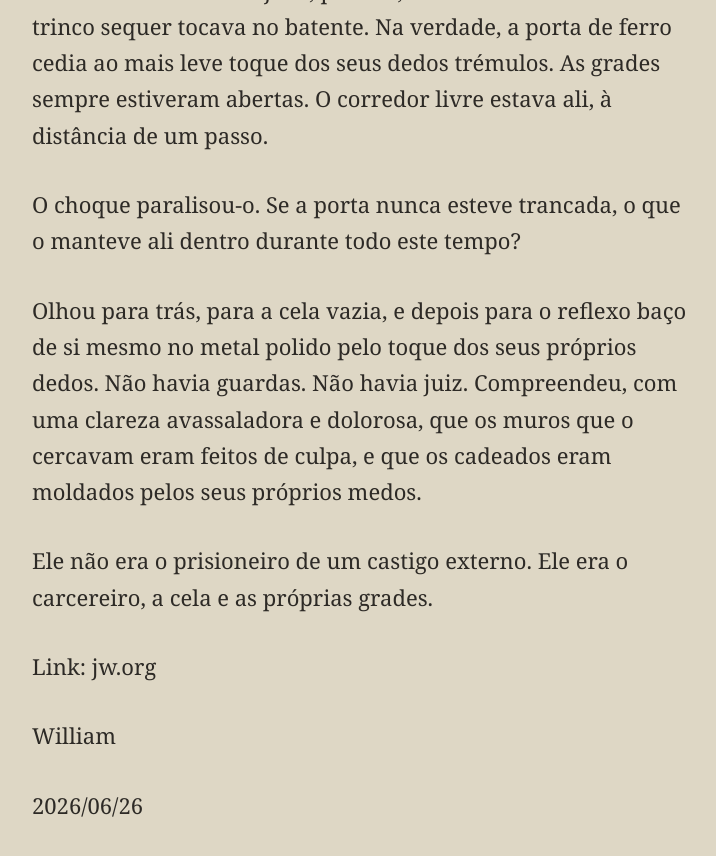
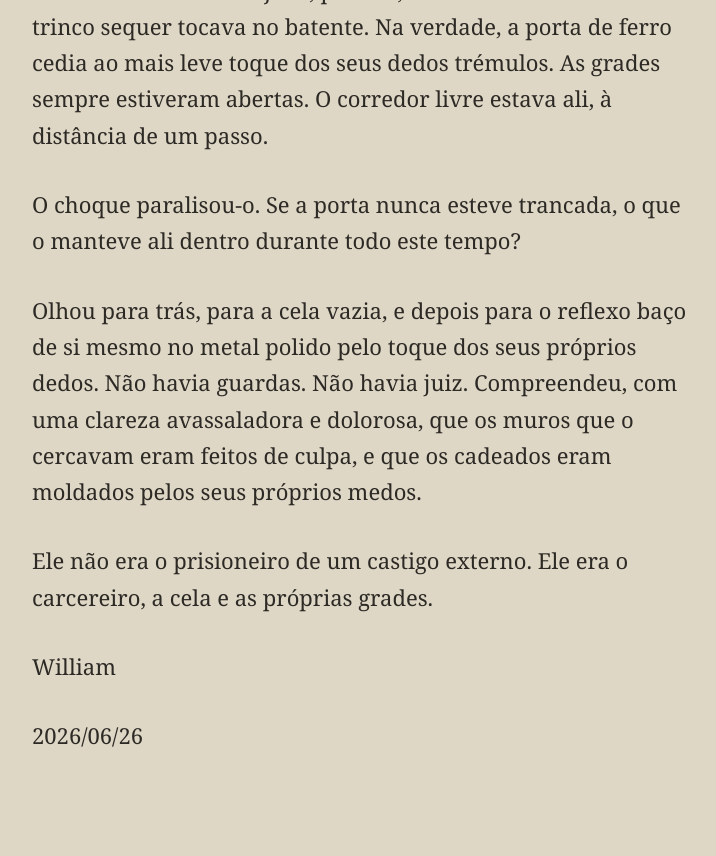
Before and after one commit to joaquim-capitao/queime-depois-de-ler, a Jekyll site: the page built from prisao.md, in a window 1280 px wide and 900 px high, scrolled down 1111 px. Shown: the top 856 px of the window, without its empty margins (279-995 px from the left). Built offline with Jekyll 4.4.1, drawn with Linux system fonts in a browser that asks for light colours; our own code applies the rules of GitHub Pages for plain Markdown files; after the commit the page ends 1942 px from its top, so only the background shows below that.

Commit message:
Atualizar o prisao.md

```diff
--- a/prisao.md
+++ b/prisao.md
@@ -29,9 +29,6 @@ Ele não era o prisioneiro de um castigo externo. Ele era o carcereiro, a cela e
 
 
 
-Link: jw.org
-
-
 
 
 William
```
